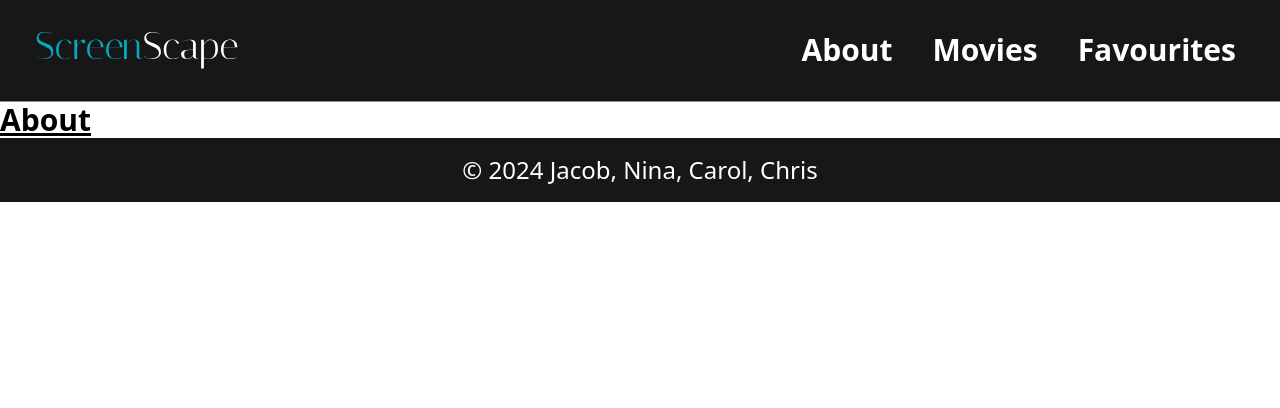
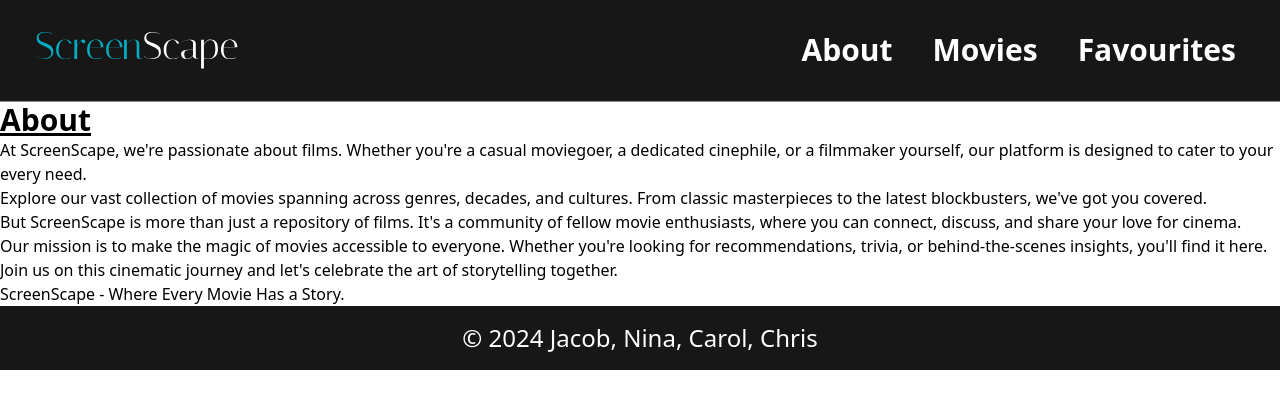
Before and after one commit to J-H-Seccia/movie-db, a React (Vite) app: page /about in a window 1280 px wide. Shown: the top 408 px of the page. Built offline with nearby package versions, Linux system fonts and the light colour scheme.

Commit message:
added about us text

```diff
--- a/src/pages/PageAbout.jsx
+++ b/src/pages/PageAbout.jsx
@@ -8,9 +8,23 @@ function PageAbout() {
     }, []);
 
     return (
-        <h1 className="text-3xl font-bold underline">
-            About
-        </h1>
+        <>
+            <h1 className="text-3xl font-bold underline">
+                About
+            </h1>
+            <p>At ScreenScape, we're passionate about films. Whether you're a casual moviegoer, a dedicated cinephile, or a filmmaker yourself, our platform is designed to cater to your every need.
+            </p>
+            <p>Explore our vast collection of movies spanning across genres, decades, and cultures. From classic masterpieces to the latest blockbusters, we've got you covered.
+            </p>
+            <p>But ScreenScape is more than just a repository of films. It's a community of fellow movie enthusiasts, where you can connect, discuss, and share your love for cinema.
+            </p>
+            <p>Our mission is to make the magic of movies accessible to everyone. Whether you're looking for recommendations, trivia, or behind-the-scenes insights, you'll find it here.
+            </p>
+            <p>Join us on this cinematic journey and let's celebrate the art of storytelling together.
+            </p>
+            <p>ScreenScape - Where Every Movie Has a Story.
+            </p>
+        </>
      );
 }
 
```
Also changed, not shown: package.json (line endings or trailing spaces), 1 other file (tests, documents, lock files or other folders).
